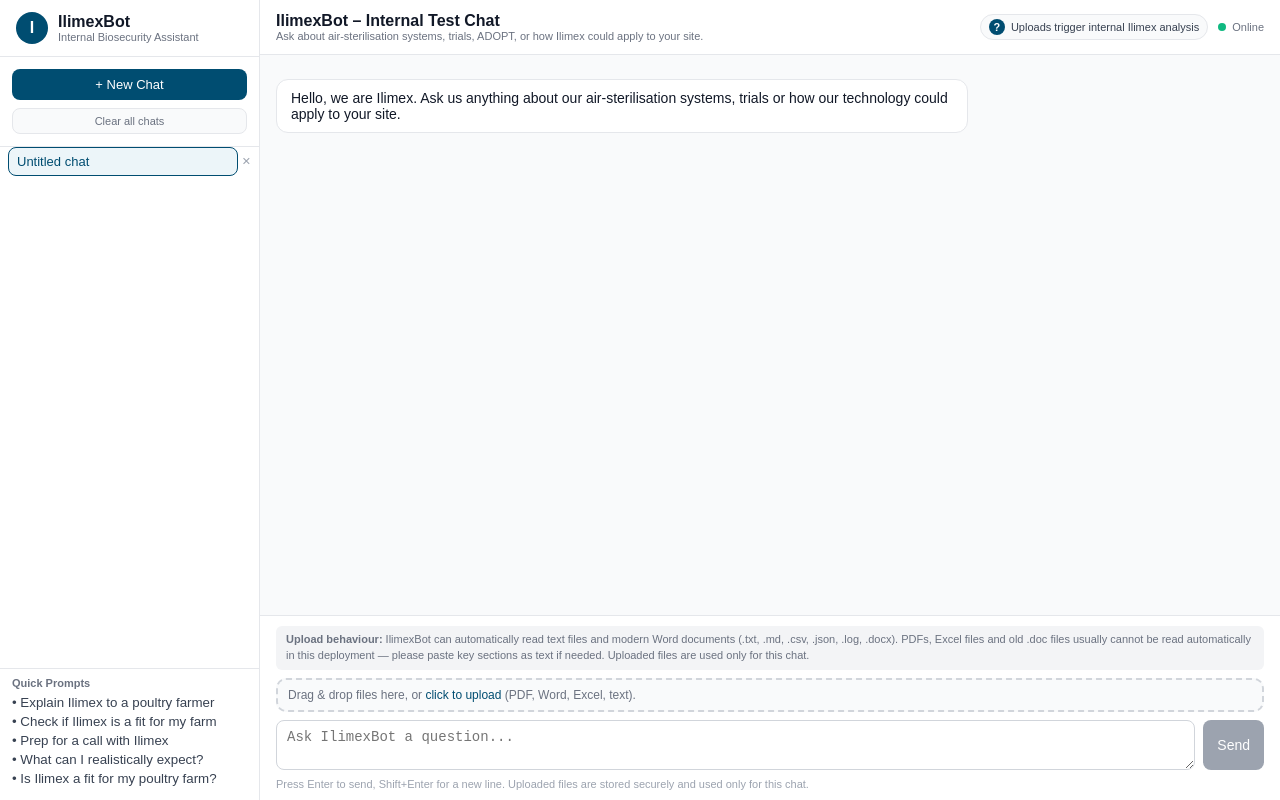
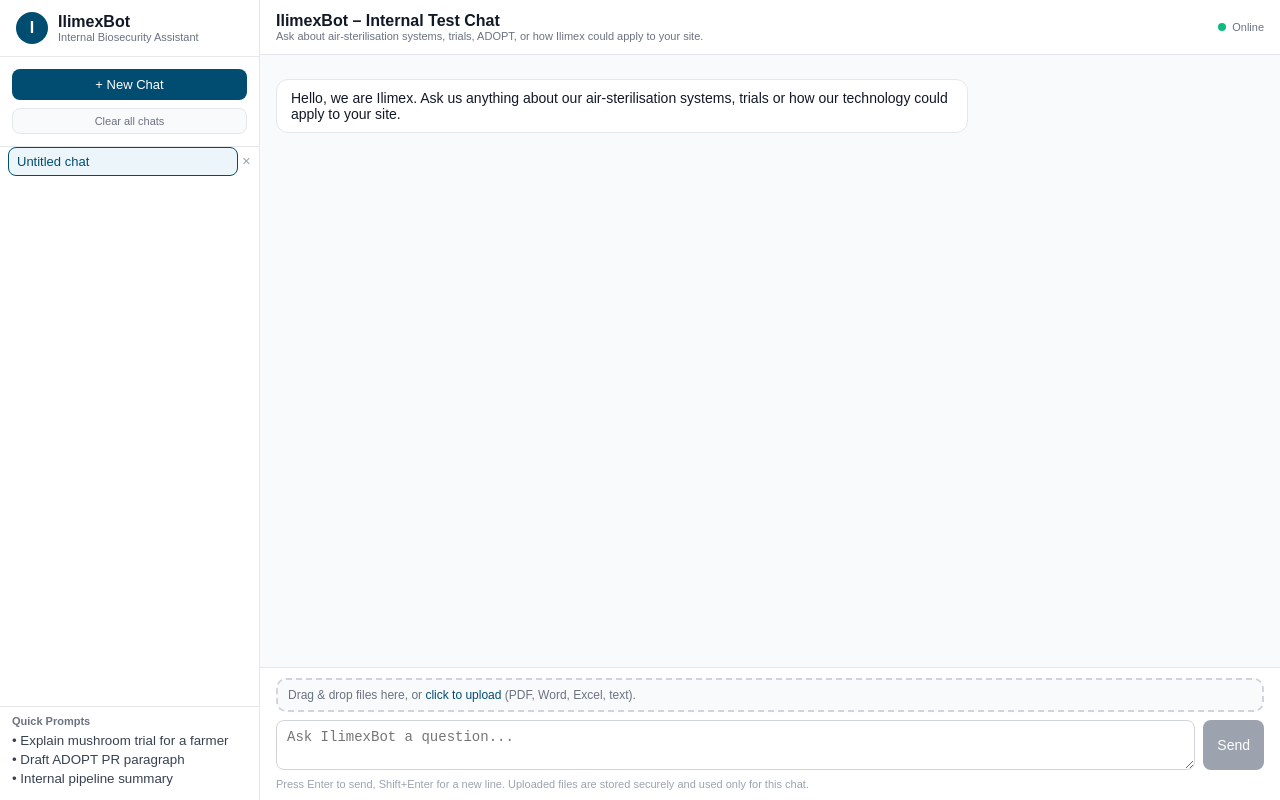
Before and after one commit to AntFan-sketch/ilimex-bot, a Next.js app: page / in a window 1280 px wide. Built offline with nearby package versions, Linux system fonts and the light colour scheme.

Commit message:
Add IlimexBot architecture, dev checklist, and contributing guidelines

```diff
--- a/src/app/page.tsx
+++ b/src/app/page.tsx
@@ -2,20 +2,24 @@
 
 import React, { useState, useEffect } from "react";
 import type { ChatMessage, ChatResponseBody } from "@/types/chat";
-import { HelpBox } from "@/components/HelpBox";
 
 function cleanContent(text: string): string {
   return text
+    // Handle HTML-encoded PARA tags
     .replace(/&lt;PARA&gt;/g, "")
     .replace(/&lt;\/PARA&gt;/g, "")
+    // Handle literal PARA tags (if they ever appear)
     .replace(/<PARA>/g, "")
     .replace(/<\/PARA>/g, "")
     .trim();
 }
 
+function getDisplayText(content: string): string {
+  return content.replace(/<PARA>/g, "").trim();
+}
+
 const STORAGE_KEY = "ilimexbot_conversations_v1";
 const ACTIVE_ID_KEY = "ilimexbot_active_conversation_v1";
-
 type Conversation = {
   id: string;
   title: string;
@@ -43,36 +47,6 @@ function createInitialConversation(): Conversation {
   };
 }
 
-// Simple heuristic for INTERNAL vs EXTERNAL mode (UI only)
-function inferModeForConversation(
-  messages: ChatMessage[],
-  documents: UploadedDoc[]
-): "internal" | "external" {
-  if (documents.length > 0) return "internal";
-
-  const text = messages.map((m) => m.content.toLowerCase()).join(" ");
-  const internalKeywords = [
-    "trial",
-    "trials",
-    "house 18",
-    "house 20",
-    "mushroom",
-    "poultry",
-    "sequencing",
-    "aspergillus",
-    "adopt",
-    "airflow",
-    "uvc",
-    "log reduction",
-    "cfu",
-    "internal report",
-    "ilimexbot",
-  ];
-
-  const isInternal = internalKeywords.some((kw) => text.includes(kw));
-  return isInternal ? "internal" : "external";
-}
-
 export default function HomePage() {
   const [conversations, setConversations] = useState<Conversation[]>([
     createInitialConversation(),
@@ -81,15 +55,13 @@ export default function HomePage() {
   const [input, setInput] = useState("");
   const [loading, setLoading] = useState(false);
 
+  // Raw File objects just for showing chips
   const [files, setFiles] = useState<File[]>([]);
+  // Uploaded documents stored in Blob and referenced by URL
   const [docs, setDocs] = useState<UploadedDoc[]>([]);
 
   const [isDragging, setIsDragging] = useState(false);
   const [error, setError] = useState<string | null>(null);
-
-  // INTERNAL / EXTERNAL mode indicator for the UI only
-  const [mode, setMode] = useState<"internal" | "external">("external");
-
   // Load conversations from localStorage on first mount
   useEffect(() => {
     try {
@@ -104,29 +76,28 @@ export default function HomePage() {
         if (Array.isArray(parsed) && parsed.length > 0) {
           setConversations(parsed);
 
+          // If saved activeId exists and matches a conversation, use it
           const validActive =
-            savedActiveId && parsed.some((c) => c.id === savedActiveId)
+            savedActiveId &&
+            parsed.some((c) => c.id === savedActiveId)
               ? savedActiveId
               : parsed[0].id;
 
           setActiveId(validActive);
-
-          const initialConv =
-            parsed.find((c) => c.id === validActive) ?? parsed[0];
-          setMode(inferModeForConversation(initialConv.messages, []));
         }
       }
     } catch (err) {
       console.error("Error loading conversations from localStorage:", err);
     }
+    // we only want this to run once on mount
     // eslint-disable-next-line react-hooks/exhaustive-deps
   }, []);
-
   // Persist conversations and active conversation ID whenever they change
   useEffect(() => {
     try {
       if (typeof window === "undefined") return;
 
+      // Optionally limit the number of messages per conversation to keep storage small
       const trimmed = conversations.map((c) => {
         const MAX_MESSAGES = 80;
         const msgs =
@@ -162,7 +133,6 @@ export default function HomePage() {
     setFiles([]);
     setDocs([]);
     setError(null);
-    setMode("external");
   }
 
   function handleSelectConversation(id: string) {
@@ -171,11 +141,6 @@ export default function HomePage() {
     setFiles([]);
     setDocs([]);
     setError(null);
-
-    const conv = conversations.find((c) => c.id === id);
-    if (conv) {
-      setMode(inferModeForConversation(conv.messages, []));
-    }
   }
 
   function handleDeleteConversation(id: string) {
@@ -183,7 +148,6 @@ export default function HomePage() {
       const filtered = prev.filter((c) => c.id !== id);
       if (activeId === id && filtered.length > 0) {
         setActiveId(filtered[0].id);
-        setMode(inferModeForConversation(filtered[0].messages, []));
       }
       return filtered;
     });
@@ -230,13 +194,14 @@ export default function HomePage() {
         continue;
       }
 
+      // Show chip immediately
       setFiles((prev) => [...prev, file]);
 
       const uploaded = await uploadSingleFile(file);
       if (uploaded) {
         setDocs((prev) => [...prev, uploaded]);
-        setMode("internal");
       } else {
+        // Remove chip if upload failed
         setFiles((prev) => prev.filter((f) => f.name !== file.name));
         setError(
           `There was a problem uploading ${file.name}. Please try again or paste the key sections as text.`
@@ -274,7 +239,6 @@ export default function HomePage() {
         const uploaded = await uploadSingleFile(file);
         if (uploaded) {
           setDocs((prev) => [...prev, uploaded]);
-          setMode("internal");
         } else {
           setFiles((prev) => prev.filter((f) => f.name !== file.name));
           setError(
@@ -313,9 +277,7 @@ export default function HomePage() {
 
     const newMessages = [...current.messages, userMessage];
 
-    const inferredMode = inferModeForConversation(newMessages, docs);
-    setMode(inferredMode);
-
+    // Optimistic UI update
     updateConversation(current.id, (c) => ({
       ...c,
       messages: newMessages,
@@ -356,6 +318,7 @@ export default function HomePage() {
         messages: [...newMessages, aiReply],
       }));
 
+      // Clear docs/files for the next turn (per-conversation)
       setDocs([]);
       setFiles([]);
     } catch (err: any) {
@@ -463,7 +426,6 @@ export default function HomePage() {
               setInput("");
               setFiles([]);
               setError(null);
-              setMode("external");
               if (typeof window !== "undefined") {
                 window.localStorage.removeItem(STORAGE_KEY);
                 window.localStorage.removeItem(ACTIVE_ID_KEY);
@@ -568,11 +530,11 @@ export default function HomePage() {
             }}
             onClick={() =>
               setInput(
-                "Explain where Ilimex air-sterilisation fits in a modern poultry house, using cautious, farmer-friendly language."
+                "Explain the mushroom trial (House 18 vs House 20) in farmer-friendly language."
               )
             }
           >
-            • Explain Ilimex to a poultry farmer
+            • Explain mushroom trial for a farmer
           </button>
           <button
             style={{
@@ -587,11 +549,11 @@ export default function HomePage() {
             }}
             onClick={() =>
               setInput(
-                "I run a poultry farm. Help me check if Ilimex might be a fit, without making any guarantees."
+                "Write a conservative PR paragraph about the ADOPT poultry trials, including sequencing and Ulster University review."
               )
             }
           >
-            • Check if Ilimex is a fit for my farm
+            • Draft ADOPT PR paragraph
           </button>
           <button
             style={{
@@ -606,51 +568,12 @@ export default function HomePage() {
             }}
             onClick={() =>
               setInput(
-                "Prepare some talking points for a call between Ilimex and a potential poultry customer, including caveats and site-specific notes."
+                "Summarise our current poultry, mushroom and pig pipeline for internal use, including approximate volumes and weighted revenue."
               )
             }
           >
-            • Prep for a call with Ilimex
+            • Internal pipeline summary
           </button>
-          <button
-            style={{
-              display: "block",
-              width: "100%",
-              border: "none",
-              background: "transparent",
-              textAlign: "left",
-              padding: "2px 0",
-              cursor: "pointer",
-              color: "#374151",
-            }}
-            onClick={() =>
-              setInput(
-                "Based on the trial information you know, what can a realistic poultry customer expect from Ilimex in cautious, non-promissory terms?"
-              )
-            }
-          >
-            • What can I realistically expect?
-          </button>
-<button
-  style={{
-    display: "block",
-    width: "100%",
-    border: "none",
-    background: "transparent",
-    textAlign: "left",
-    padding: "2px 0",
-    cursor: "pointer",
-    color: "#374151",
-  }}
-  onClick={() =>
-    setInput(
-      "I run a poultry operation. Can you give me a high-level fit check on whether Ilimex might suit our houses? Please keep any questions light and optional."
-    )
-  }
->
-  • Is Ilimex a fit for my poultry farm?
-</button>
-
         </div>
       </aside>
 
@@ -684,17 +607,9 @@ export default function HomePage() {
             style={{
               display: "flex",
               alignItems: "center",
-              gap: "10px",
+              gap: "6px",
               fontSize: "11px",
               color: "#6b7280",
-            }}
-          >
-            <HelpBox compact />
-            <div
-              style={{
-                display: "flex",
-                alignItems: "center",
-                gap: "6px",
             }}
           >
             <span
@@ -708,23 +623,6 @@ export default function HomePage() {
             <span>Online</span>
           </div>
         </div>
-        </div>
-
-        {/* Internal mode banner */}
-        {mode === "internal" && (
-          <div
-            style={{
-              background: "#004d71",
-              color: "#ffffff",
-              padding: "8px 16px",
-              fontSize: "12px",
-              borderBottom: "1px solid #00344e",
-            }}
-          >
-            Internal analysis mode — Ilimex R&D and trial reasoning is active
-            (triggered by internal-style questions or uploads).
-          </div>
-        )}
 
         {/* Messages */}
         <div
@@ -761,7 +659,8 @@ export default function HomePage() {
                   fontSize: "14px",
                 }}
               >
-                {cleanContent(msg.content)}
+		{msg.content}
+
               </div>
             </div>
           ))}
@@ -799,24 +698,6 @@ export default function HomePage() {
             gap: "8px",
           }}
         >
-          {/* Upload capability notice */}
-          <div
-            style={{
-              fontSize: "11px",
-              color: "#6b7280",
-              background: "#f3f4f6",
-              padding: "6px 10px",
-              borderRadius: "6px",
-              lineHeight: "1.45",
-            }}
-          >
-            <strong>Upload behaviour:</strong> IlimexBot can automatically read
-            text files and modern Word documents (.txt, .md, .csv, .json, .log,
-            .docx). PDFs, Excel files and old .doc files usually cannot be read
-            automatically in this deployment — please paste key sections as
-            text if needed. Uploaded files are used only for this chat.
-          </div>
-
           {/* Drag & drop zone */}
           <div
             onDrop={onDrop}
```
Also changed, not shown: 3 other files (tests, documents, lock files or other folders). Lines whose indentation alone changed are shown as unchanged.
